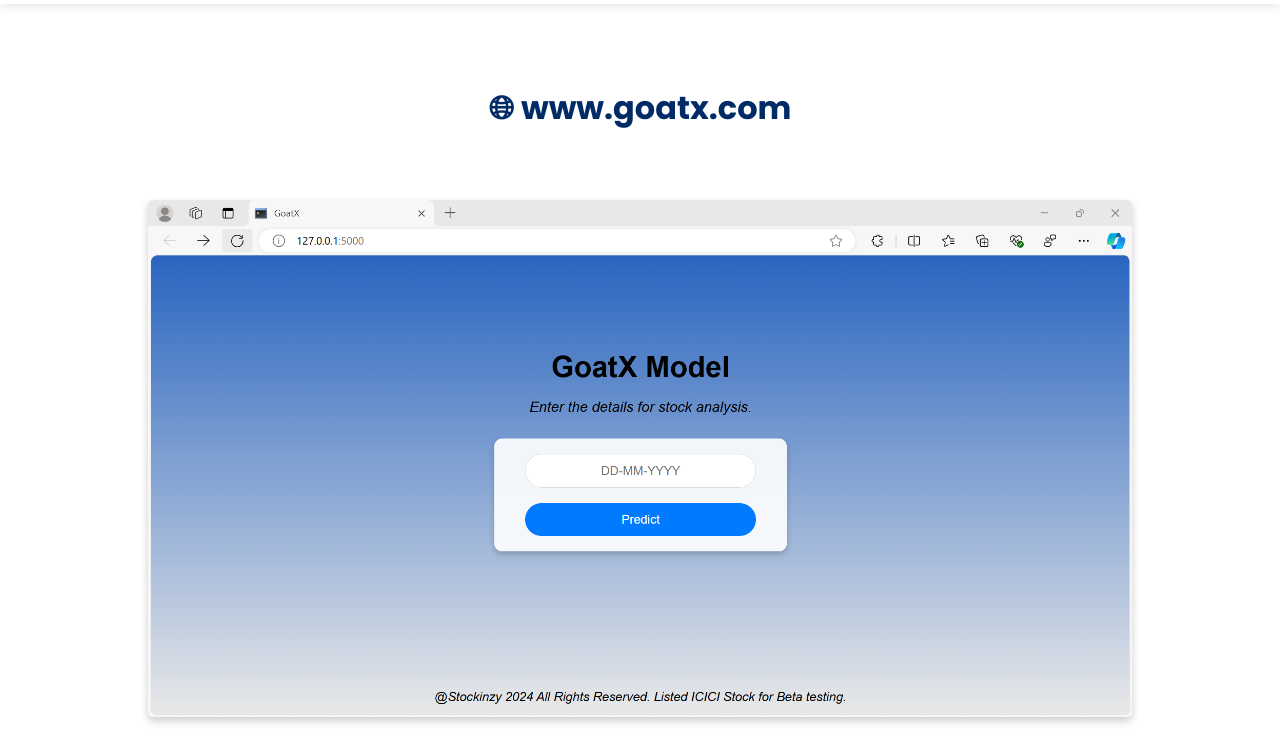
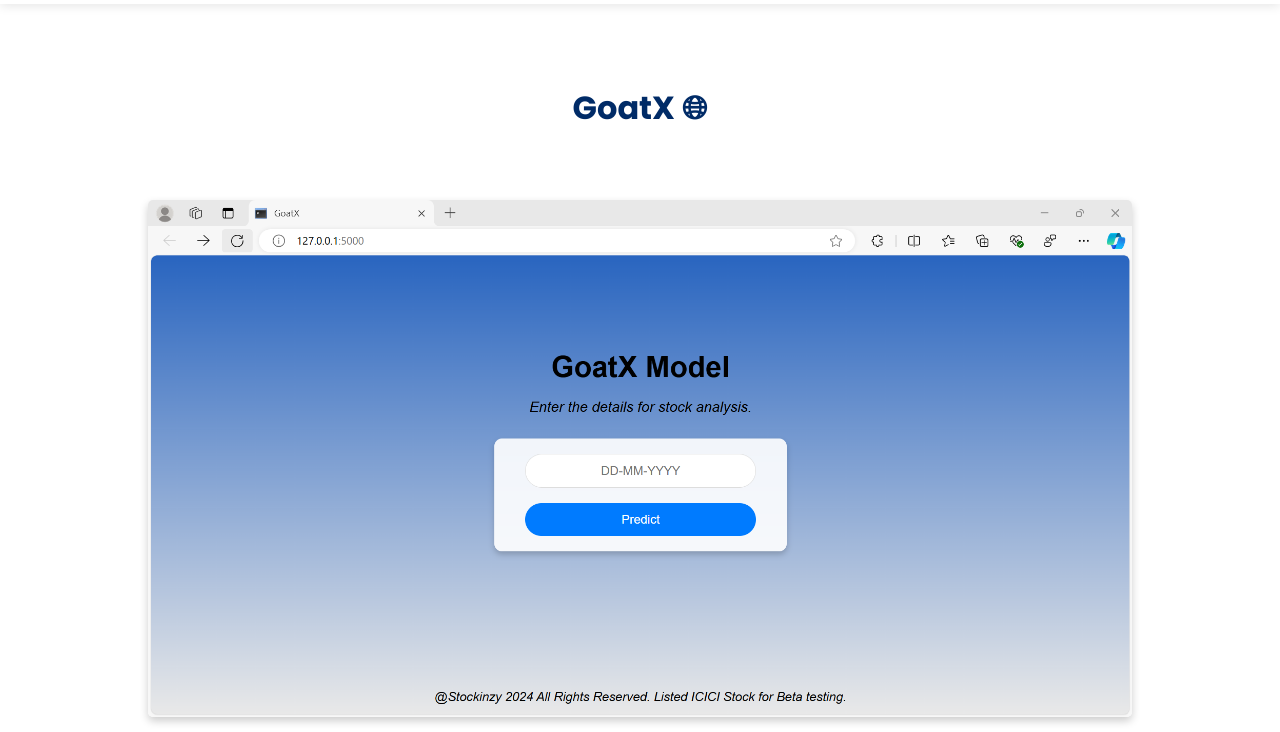
Before and after one commit to aadarsh-durishetty/-, a plain HTML site: page work2.html in a window 1280 px wide. Shown: the part 68-800 px from the top of the page. Drawn offline with nearby package versions, Linux system fonts and the light colour scheme.

Commit message:
Update work2.html

```diff
--- a/work2.html
+++ b/work2.html
@@ -78,7 +78,7 @@
         <main class="l-main">
             <section class="work-details section">
                 <a href= "https://goatx.onrender.com" target="_blank">
-                <h2 class="section-title">🌐︎ www.goatx.com </h2>
+                <h2 class="section-title">GoatX 🌐︎</h2>
                 </a>
                 <div class="work__container bd-grid">
                     <div class="work__slide">
```
